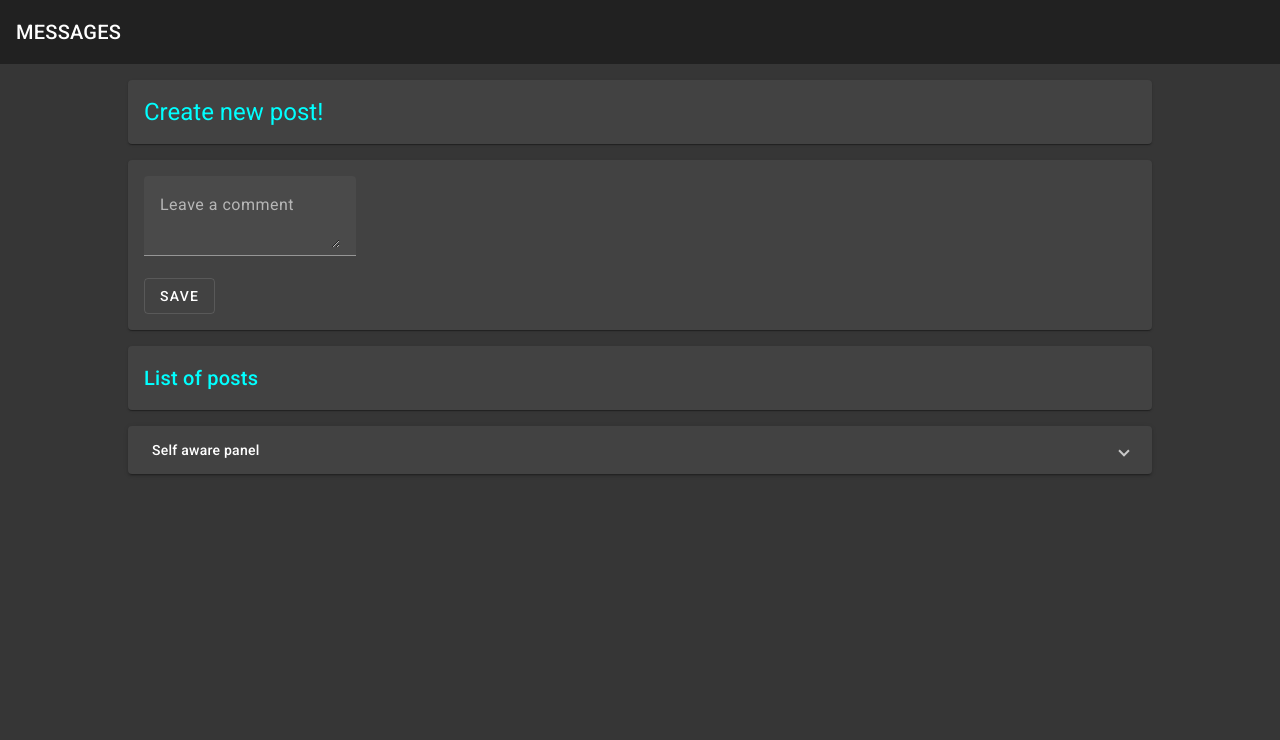
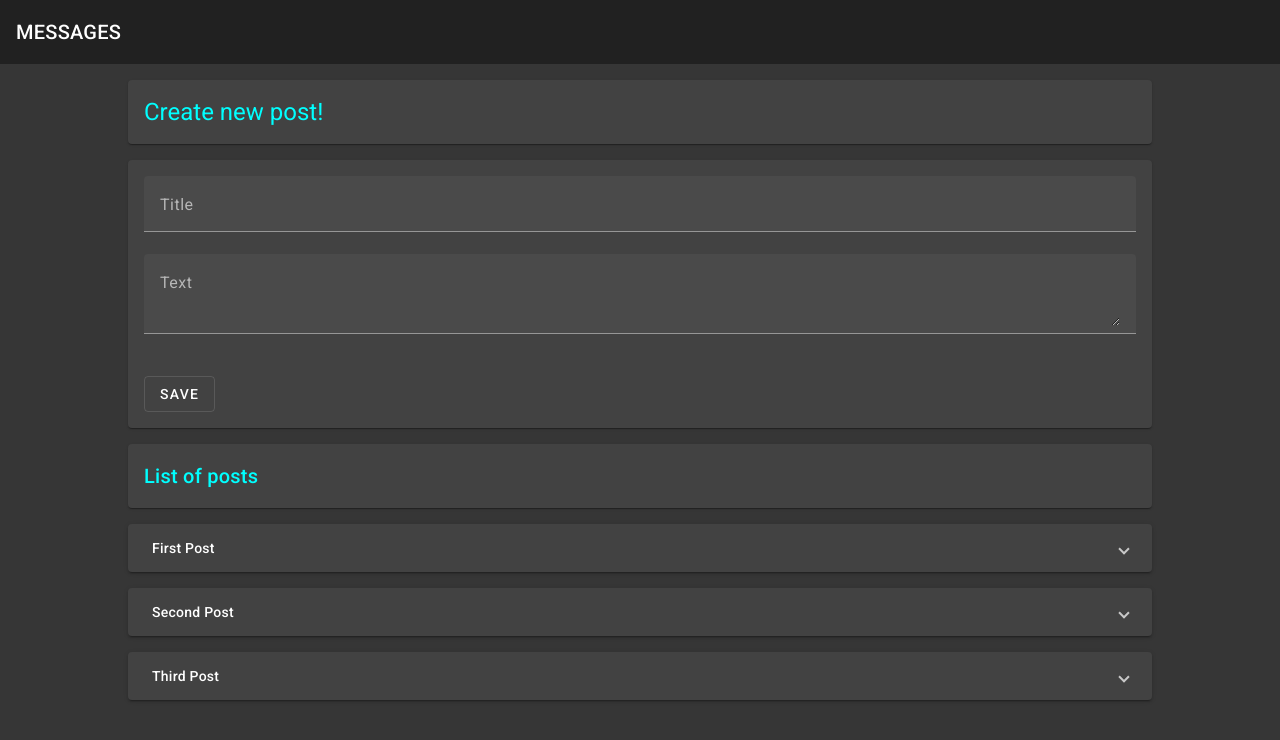
Before and after one commit to caiobarilli/MEAN, an Angular app in the folder frontend/: page / in a window 1280 px wide. Shown: the top 740 px of the page. Built offline with nearby package versions, Linux system fonts and the light colour scheme.

Commit message:
feat: update todo screen

```diff
--- a/frontend/src/app/app.module.ts
+++ b/frontend/src/app/app.module.ts
@@ -11,6 +11,7 @@ import { MatCardModule } from '@angular/material/card';
 import { MatButtonModule } from '@angular/material/button';
 import { MatToolbarModule } from '@angular/material/toolbar';
 import { MatExpansionModule } from '@angular/material/expansion';
+import { MatFormFieldModule } from '@angular/material/form-field';
 
 @NgModule({
   imports: [
@@ -21,6 +22,7 @@ import { MatExpansionModule } from '@angular/material/expansion';
     MatInputModule,
     MatCardModule,
     MatButtonModule,
+    MatFormFieldModule,
     MatExpansionModule,
   ],
   declarations: [
--- a/frontend/src/app/posts/post-create/post-create.component.html
+++ /dev/null
@@ -1,20 +0,0 @@
-<mat-card>
-  <mat-card-content
-    ><h1>{{ title }}</h1></mat-card-content
-  >
-</mat-card>
-
-<mat-card>
-  <mat-card-content>
-    <mat-form-field class="field-full-width">
-      <mat-label>Leave a comment</mat-label>
-      <textarea
-        matInput
-        placeholder="Ex. It makes me feel..."
-        [(ngModel)]="textAreaValue"
-      ></textarea>
-    </mat-form-field>
-    <br />
-    <button mat-stroked-button (click)="savePost()">SAVE</button>
-  </mat-card-content>
-</mat-card>
--- a/frontend/src/app/posts/post-create/post-create.component.ts
+++ b/frontend/src/app/posts/post-create/post-create.component.ts
@@ -4,20 +4,58 @@ import { Component } from '@angular/core';
   selector: 'post-create',
   styles: [
     `
+      .field-full-width {
+        display: block;
+      }
       mat-card {
         max-width: 80%;
         margin: 1rem auto 0;
       }
     `,
   ],
-  templateUrl: './post-create.component.html',
+  template: `
+    <mat-card>
+      <mat-card-content
+        ><h1>{{ title }}</h1></mat-card-content
+      >
+    </mat-card>
+
+    <mat-card>
+      <mat-card-content>
+        <form ((submit))="savePost()">
+          <mat-form-field class="field-full-width">
+            <mat-label>Title</mat-label>
+            <input
+              matInput
+              placeholder="Add a title"
+              [(ngModel)]="textValue"
+              [ngModelOptions]="{ standalone: true }"
+            />
+          </mat-form-field>
+
+          <mat-form-field class="field-full-width">
+            <mat-label>Text</mat-label>
+            <textarea
+              matInput
+              placeholder="Add your text here"
+              [(ngModel)]="textAreaValue"
+              [ngModelOptions]="{ standalone: true }"
+            ></textarea>
+          </mat-form-field>
+          <br />
+          <button mat-stroked-button>SAVE</button>
+        </form>
+      </mat-card-content>
+    </mat-card>
+  `,
 })
 export class PostCreateComponent {
+  textValue = '';
   textAreaValue = '';
   title = 'Create new post!';
 
   savePost() {
-    this.title = this.textAreaValue;
+    console.log('Input values: ', this.textAreaValue, this.textValue);
     return;
   }
 }
--- a/frontend/src/app/posts/post-list/post-list.component.ts
+++ b/frontend/src/app/posts/post-list/post-list.component.ts
@@ -11,25 +11,31 @@ import { Component } from '@angular/core';
       mat-card {
         margin-bottom: 1rem;
       }
+      :host {
+        display: block;
+        margin-top: 1rem;
+      }
+      mat-expansion-panel {
+        margin: 1rem 0;
+      }
     `,
   ],
   template: `
-    <div class="wrap-accordion">
+    <div class="wrap-accordion" *ngIf="posts.length >= 1">
       <mat-card>
         <mat-card-content>
           <h2>List of posts</h2>
         </mat-card-content>
       </mat-card>
-
-      <mat-accordion>
+      <mat-accordion multi="true" *ngFor="let post of posts">
         <mat-expansion-panel
-          (opened)="panelOpenState = true"
-          (closed)="panelOpenState = false"
+          (opened)="(panelOpenState)"
+          (closed)="(!panelOpenState)"
         >
           <mat-expansion-panel-header>
-            <mat-panel-title> Self aware panel </mat-panel-title>
+            <mat-panel-title> {{ post.title }} </mat-panel-title>
           </mat-expansion-panel-header>
-          <p>I'm visible because I am open</p>
+          <p>{{ post.content }}</p>
         </mat-expansion-panel>
       </mat-accordion>
     </div>
@@ -37,4 +43,9 @@ import { Component } from '@angular/core';
 })
 export class PostListComponent {
   panelOpenState: boolean = false;
+  posts = [
+    { title: 'First Post', content: "This is the first post's content" },
+    { title: 'Second Post', content: "This is the second post's content" },
+    { title: 'Third Post', content: "This is the third post's content" },
+  ];
 }
```
